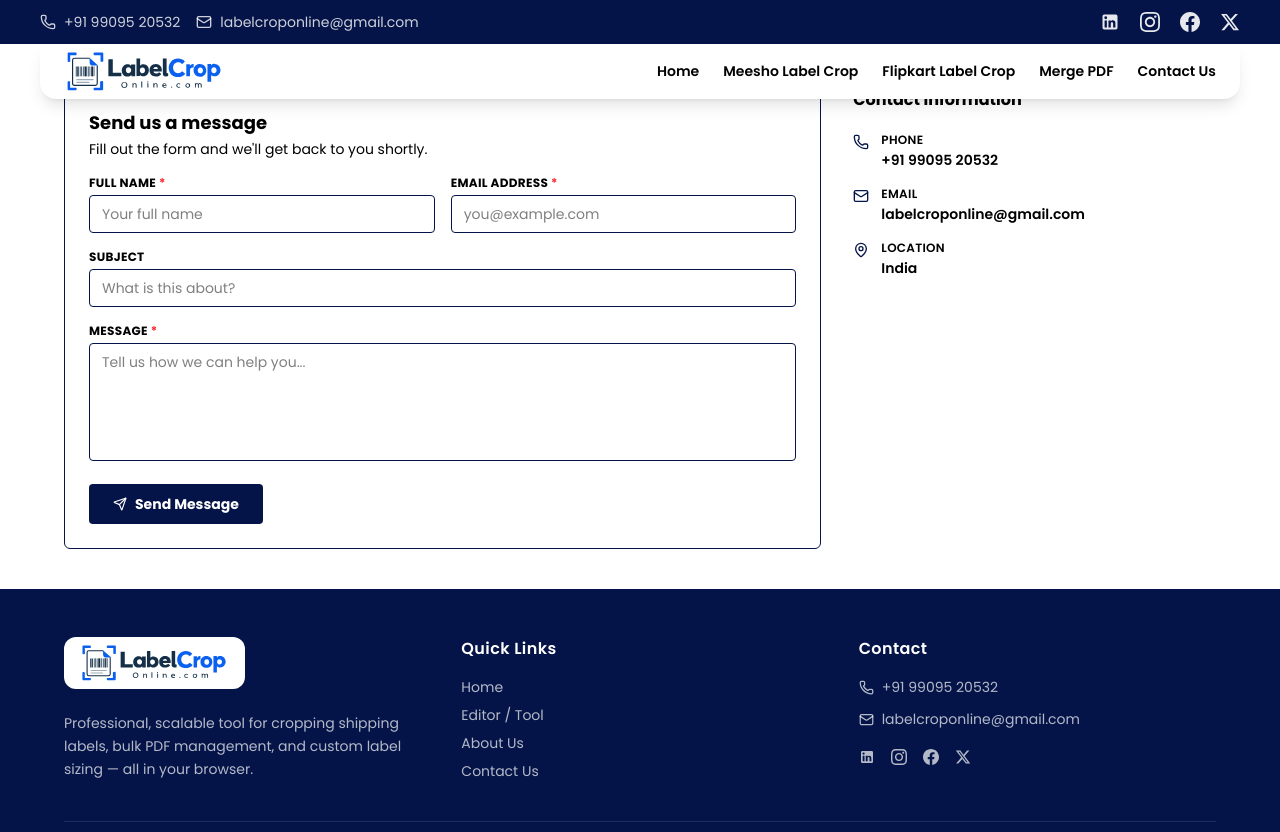
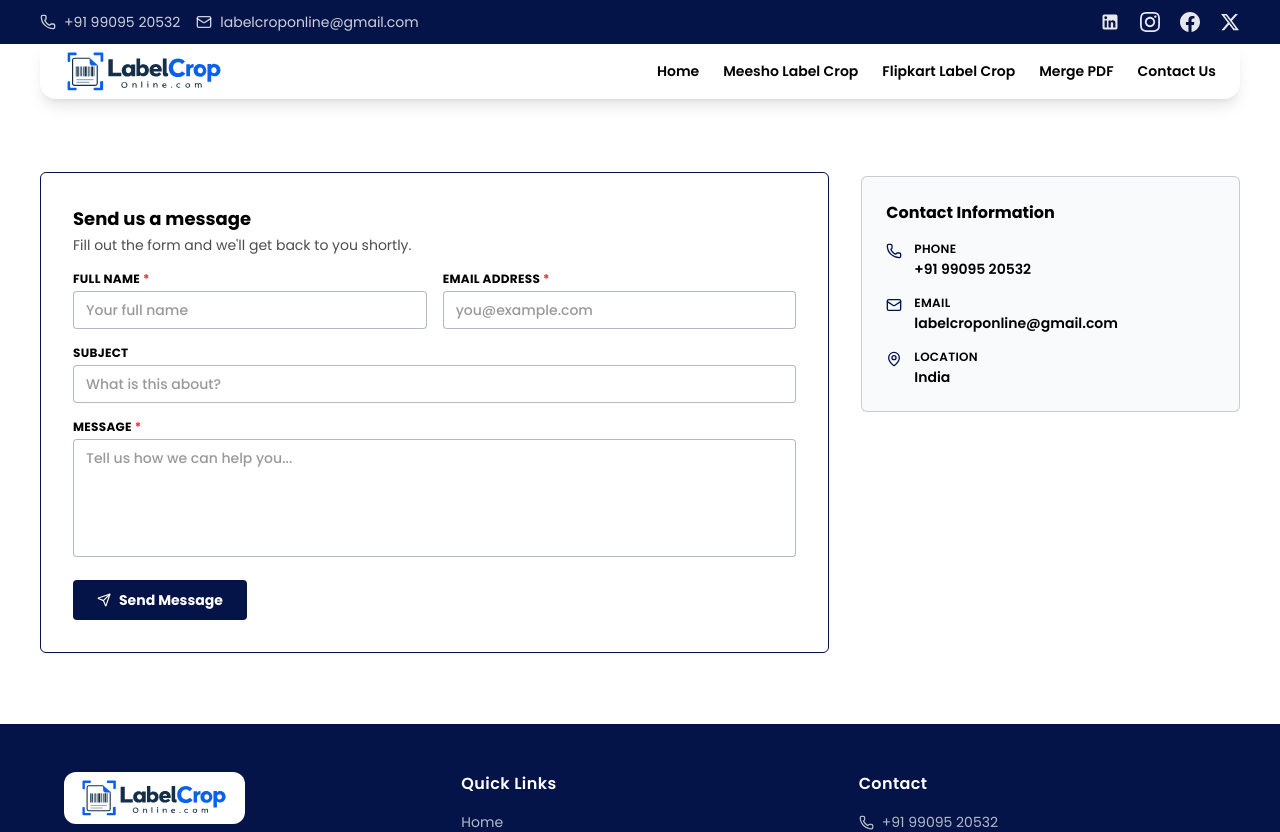
Before and after one commit to Utsavvasani/labelcroponline, a Next.js app: page /contact-us in a window 1280 px wide. Shown: the top 832 px of the page. Built offline with nearby package versions, Linux system fonts and the light colour scheme.

Commit message:
feat: add contact us page with functional submission form and contact details

```diff
--- a/src/app/contact-us/page.tsx
+++ b/src/app/contact-us/page.tsx
@@ -21,40 +21,38 @@ export default function ContactUs() {
     };
 
     return (
-        <>
-            {/* ── Hero ── */}
-            {/* <div className="bg-gradient-to-br from-slate-50 via-blue-50 to-indigo-50 border-b border-slate-200">
-                <div className="max-w-[1200px] mx-auto px-6 pt-24 pb-12">
-                    <p className="text-sm font-semibold tracking-widest uppercase text-black mb-3">
+        <div className="min-h-[85vh] bg-white text-black pt-28 sm:pt-32 pb-16 px-4 sm:px-6">
+            <div className="max-w-[1200px] mx-auto">
+
+                {/* ── Page Header ── */}
+                {/* <div className="mb-8 sm:mb-10">
+                    <p className="text-xs font-bold tracking-widest uppercase text-[#051448] mb-1.5">
                         Get in Touch
                     </p>
-                    <h1 className="text-4xl sm:text-5xl font-bold tracking-tight text-black mb-4">
+                    <h1 className="text-2xl sm:text-3xl lg:text-4xl font-bold text-black tracking-tight">
                         Contact Us
                     </h1>
-                    <p className="text-black text-base max-w-xl leading-relaxed">
-                        Have a question, feedback, or need support? We'd love to hear from
-                        you. Our team usually responds within 24 hours.
+                    <p className="text-black/75 text-sm sm:text-base mt-2 max-w-xl leading-relaxed">
+                        Have a question, feedback, or need support with label cropping? We&apos;d love to hear from you. Our team usually responds within 24 hours.
                     </p>
-                </div>
                 </div> */}
 
-            {/* ── Content ── */}
-            <div className="max-w-[1200px] mx-auto px-6 py-10 ">
+                {/* ── Content Grid ── */}
                 <div className="grid lg:grid-cols-3 gap-8 items-start">
 
                     {/* ── Form — Left (2/3) ── */}
                     <main className="lg:col-span-2">
                         {submitted ? (
-                            <div className="flex flex-col items-center justify-center text-center border border-[#051448] rounded-md p-10">
+                            <div className="flex flex-col items-center justify-center text-center border border-[#051448] rounded-md p-10 bg-slate-50/50">
                                 <CheckCircle size={40} className="text-green-600 mb-3" />
                                 <h2 className="text-lg font-bold text-black mb-2">Message Sent!</h2>
                                 <p className="text-black text-sm max-w-sm leading-relaxed">
-                                    Thank you for reaching out. We'll get back to you at{" "}
+                                    Thank you for reaching out. We&apos;ll get back to you at{" "}
                                     <span className="font-semibold text-black">{formData.email}</span> within 24 hours.
                                 </p>
                                 <button
                                     onClick={() => { setSubmitted(false); setFormData({ name: "", email: "", subject: "", message: "" }); }}
-                                    className="mt-5 text-sm text-[#051448] border border-[#051448] px-5 py-2 rounded hover:bg-blue-50 transition-colors font-medium"
+                                    className="mt-5 text-sm text-[#051448] border border-[#051448] px-5 py-2 rounded hover:bg-blue-50 transition-colors font-medium cursor-pointer"
                                 >
                                     Send another message
                                 </button>
@@ -62,11 +60,11 @@ export default function ContactUs() {
                         ) : (
                             <form
                                 onSubmit={handleSubmit}
-                                className="border border-[#051448] rounded-md p-6 space-y-4"
+                                className="border border-[#051448] rounded-md p-6 sm:p-8 space-y-4 bg-white shadow-xs"
                             >
                                 <div>
                                     <h2 className="text-lg font-bold text-black mb-0.5">Send us a message</h2>
-                                    <p className="text-black text-sm">Fill out the form and we'll get back to you shortly.</p>
+                                    <p className="text-black/70 text-sm">Fill out the form and we&apos;ll get back to you shortly.</p>
                                 </div>
 
                                 {/* Name + Email */}
@@ -82,7 +80,7 @@ export default function ContactUs() {
                                             onChange={handleChange}
                                             required
                                             placeholder="Your full name"
-                                            className="w-full border border-[#051448] rounded px-3 py-2 text-sm text-black font-medium placeholder:text-black/50 placeholder:font-normal focus:outline-none focus:ring-1 focus:ring-[#051448]/30 transition-all bg-white"
+                                            className="w-full border border-[#051448]/30 rounded px-3 py-2 text-sm text-black font-medium placeholder:text-black/40 focus:outline-none focus:border-[#051448] transition-all bg-white"
                                         />
                                     </div>
                                     <div>
@@ -96,7 +94,7 @@ export default function ContactUs() {
                                             onChange={handleChange}
                                             required
                                             placeholder="you@example.com"
-                                            className="w-full border border-[#051448] rounded px-3 py-2 text-sm text-black font-medium placeholder:text-black/50 placeholder:font-normal focus:outline-none focus:ring-1 focus:ring-[#051448]/30 transition-all bg-white"
+                                            className="w-full border border-[#051448]/30 rounded px-3 py-2 text-sm text-black font-medium placeholder:text-black/40 focus:outline-none focus:border-[#051448] transition-all bg-white"
                                         />
                                     </div>
                                 </div>
@@ -112,7 +110,7 @@ export default function ContactUs() {
                                         value={formData.subject}
                                         onChange={handleChange}
                                         placeholder="What is this about?"
-                                        className="w-full border border-[#051448] rounded px-3 py-2 text-sm text-black font-medium placeholder:text-black/50 placeholder:font-normal focus:outline-none focus:ring-1 focus:ring-[#051448]/30 transition-all bg-white"
+                                        className="w-full border border-[#051448]/30 rounded px-3 py-2 text-sm text-black font-medium placeholder:text-black/40 focus:outline-none focus:border-[#051448] transition-all bg-white"
                                     />
                                 </div>
 
@@ -128,7 +126,7 @@ export default function ContactUs() {
                                         required
                                         rows={5}
                                         placeholder="Tell us how we can help you..."
-                                        className="w-full border border-[#051448] rounded px-3 py-2 text-sm text-black font-medium placeholder:text-black/50 placeholder:font-normal focus:outline-none focus:ring-1 focus:ring-[#051448]/30 transition-all resize-none bg-white"
+                                        className="w-full border border-[#051448]/30 rounded px-3 py-2 text-sm text-black font-medium placeholder:text-black/40 focus:outline-none focus:border-[#051448] transition-all resize-none bg-white"
                                     />
                                 </div>
 
@@ -136,7 +134,7 @@ export default function ContactUs() {
                                 <button
                                     type="submit"
                                     disabled={loading}
-                                    className="flex items-center justify-center gap-2 bg-[#051448] text-white text-sm font-bold px-6 py-2.5 rounded hover:bg-[#071a5e] transition-colors disabled:opacity-60 disabled:cursor-not-allowed"
+                                    className="flex items-center justify-center gap-2 bg-[#051448] text-white text-sm font-bold px-6 py-2.5 rounded hover:bg-[#071a5e] transition-colors disabled:opacity-60 disabled:cursor-not-allowed cursor-pointer"
                                 >
                                     {loading ? (
                                         <>
@@ -156,10 +154,11 @@ export default function ContactUs() {
 
                     {/* ── Contact Info — Right (1/3) ── */}
                     <aside className="lg:col-span-1 flex flex-col gap-5 pt-1">
-                        <h2 className="text-base font-bold text-black">Contact Information</h2>
+                        <div className="bg-slate-50 border border-[#051448]/20 rounded-md p-6">
+                            <h2 className="text-base font-bold text-black mb-4">Contact Information</h2>
                             <div className="space-y-4">
                                 <a href="tel:+919909520532" className="flex items-start gap-3 group">
-                                <Phone size={16} className="text-[#051448] mt-0.5 flex-shrink-0" />
+                                    <Phone size={16} className="text-[#051448] mt-0.5 shrink-0" />
                                     <div>
                                         <p className="text-xs font-semibold uppercase tracking-wide text-black mb-0.5">Phone</p>
                                         <p className="text-black font-semibold text-sm group-hover:opacity-70 transition-opacity">
@@ -168,7 +167,7 @@ export default function ContactUs() {
                                     </div>
                                 </a>
                                 <a href="mailto:labelcroponline@gmail.com" className="flex items-start gap-3 group">
-                                <Mail size={16} className="text-[#051448] mt-0.5 flex-shrink-0" />
+                                    <Mail size={16} className="text-[#051448] mt-0.5 shrink-0" />
                                     <div>
                                         <p className="text-xs font-semibold uppercase tracking-wide text-black mb-0.5">Email</p>
                                         <p className="text-black font-semibold text-sm group-hover:opacity-70 transition-opacity break-all">
@@ -177,10 +176,11 @@ export default function ContactUs() {
                                     </div>
                                 </a>
                                 <div className="flex items-start gap-3">
-                                <MapPin size={16} className="text-[#051448] mt-0.5 flex-shrink-0" />
+                                    <MapPin size={16} className="text-[#051448] mt-0.5 shrink-0" />
                                     <div>
                                         <p className="text-xs font-semibold uppercase tracking-wide text-black mb-0.5">Location</p>
                                         <p className="text-black font-semibold text-sm">India</p>
+                                    </div>
                                 </div>
                             </div>
                         </div>
@@ -188,6 +188,6 @@ export default function ContactUs() {
 
                 </div>
             </div>
-        </>
+        </div>
     );
 }
```
Lines whose indentation alone changed are shown as unchanged.
